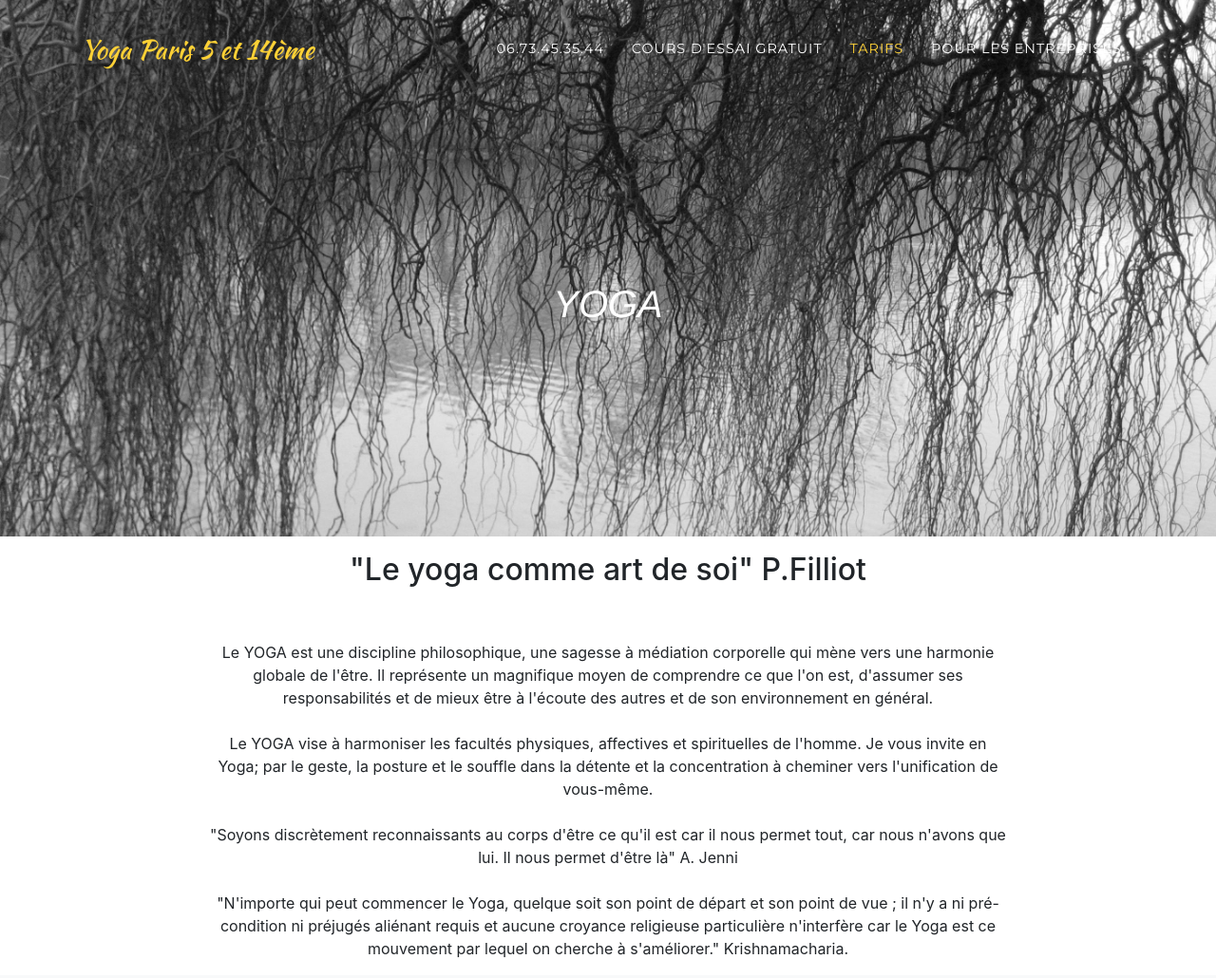
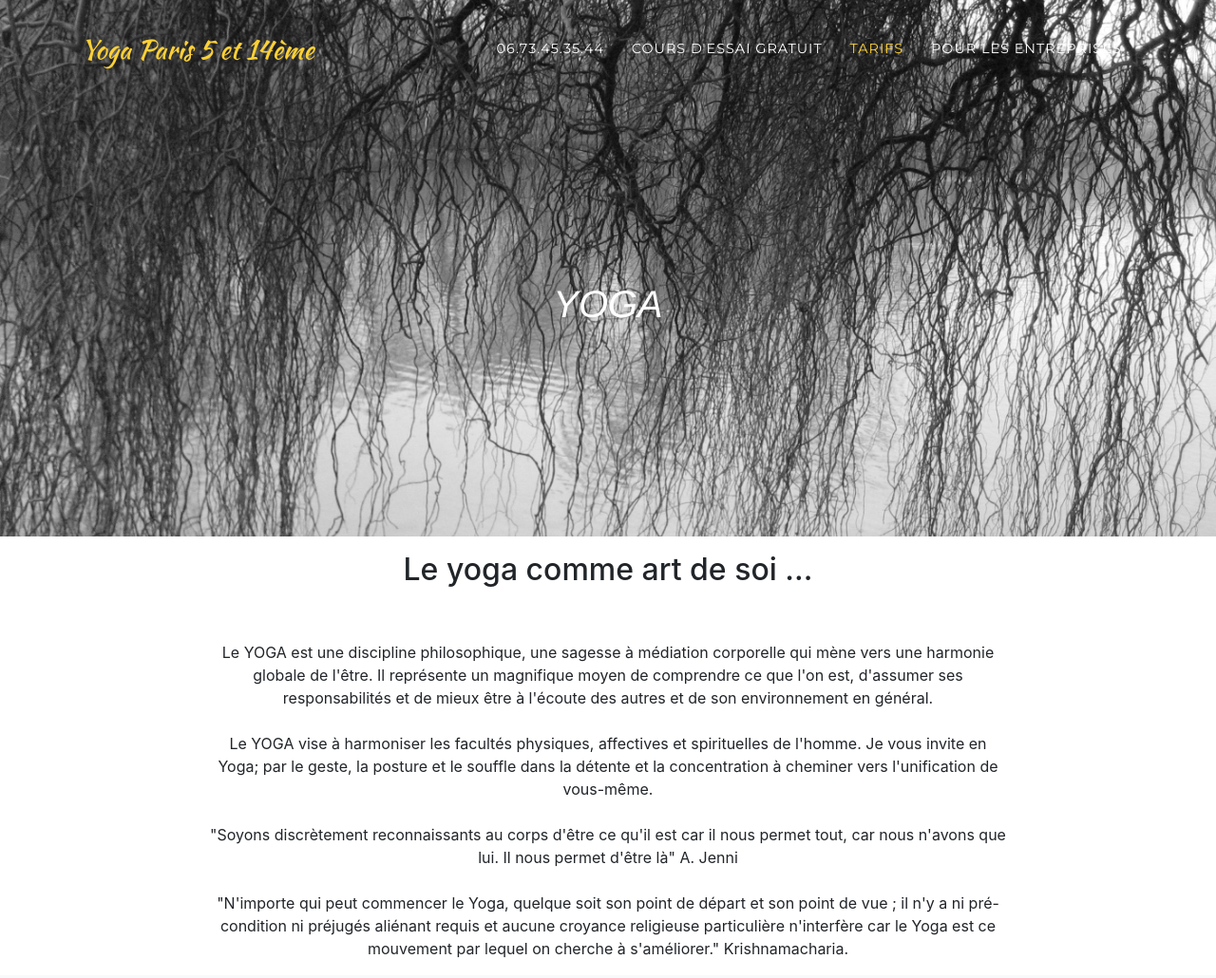
Before and after one commit to Mathieugab/mariepierre-gh-pages, a website with bundled scripts: page index.html in a window 1280 px wide. Shown: the top 1030 px of the page at 95% size. Built offline with nearby package versions, Linux system fonts and the light colour scheme; files whose address does not match are found by name; a web font is replaced by a local one.

Commit message:
yoga comme art des soi

```diff
--- a/index.html
+++ b/index.html
@@ -74,7 +74,7 @@
 
           <div class="col-lg-8 mx-auto text-center">
             <p class="large text-muted">
-              <h2> "Le yoga comme art de soi" P.Filliot </h2>
+              <h2> Le yoga comme art de soi ... </h2>
               <br>
             </br>
 Le YOGA est une discipline philosophique, une sagesse à médiation corporelle qui mène vers une harmonie globale de l'être. Il représente un magnifique moyen de comprendre ce que l'on est, d'assumer ses responsabilités et de mieux être à
```
